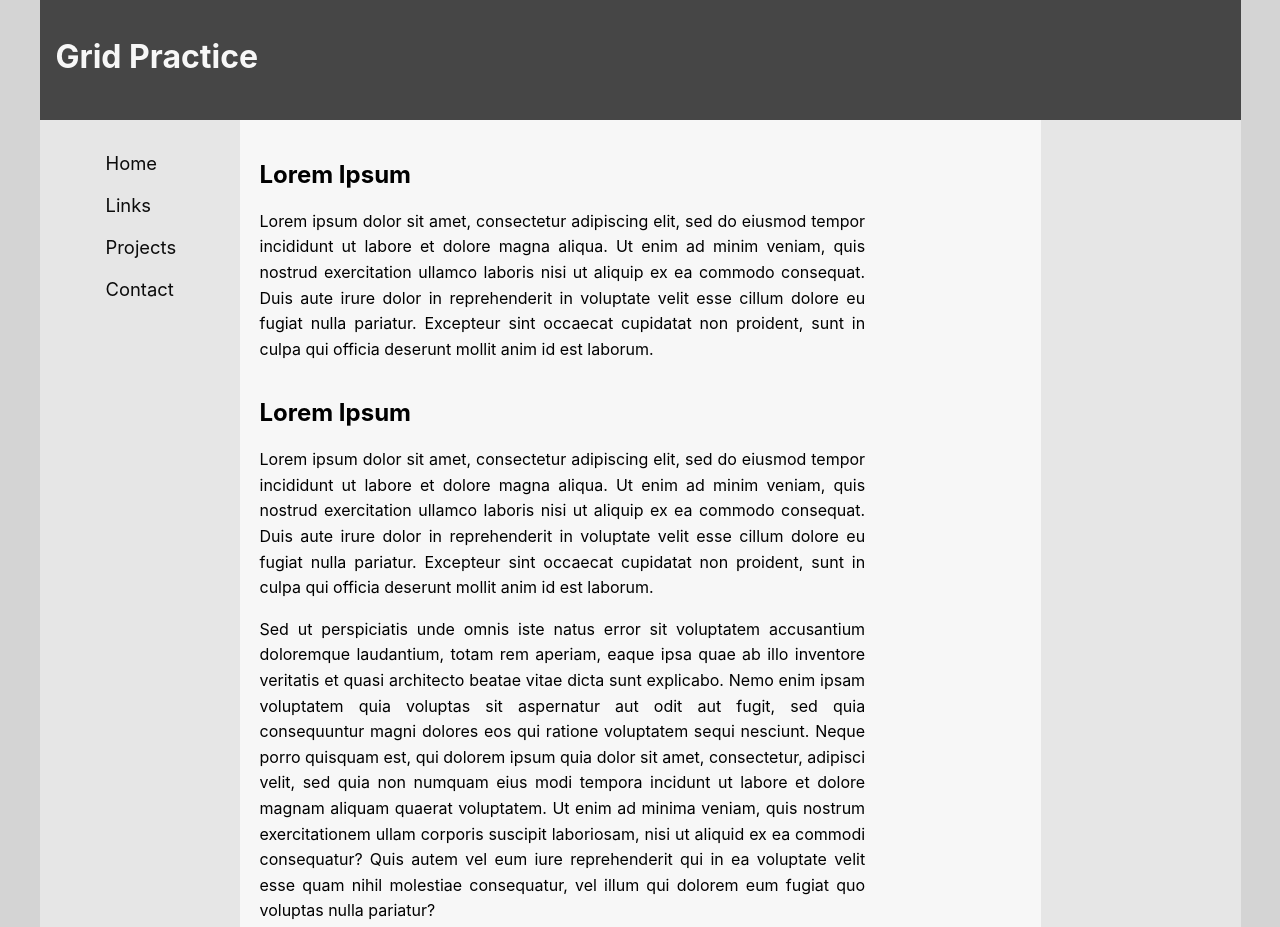
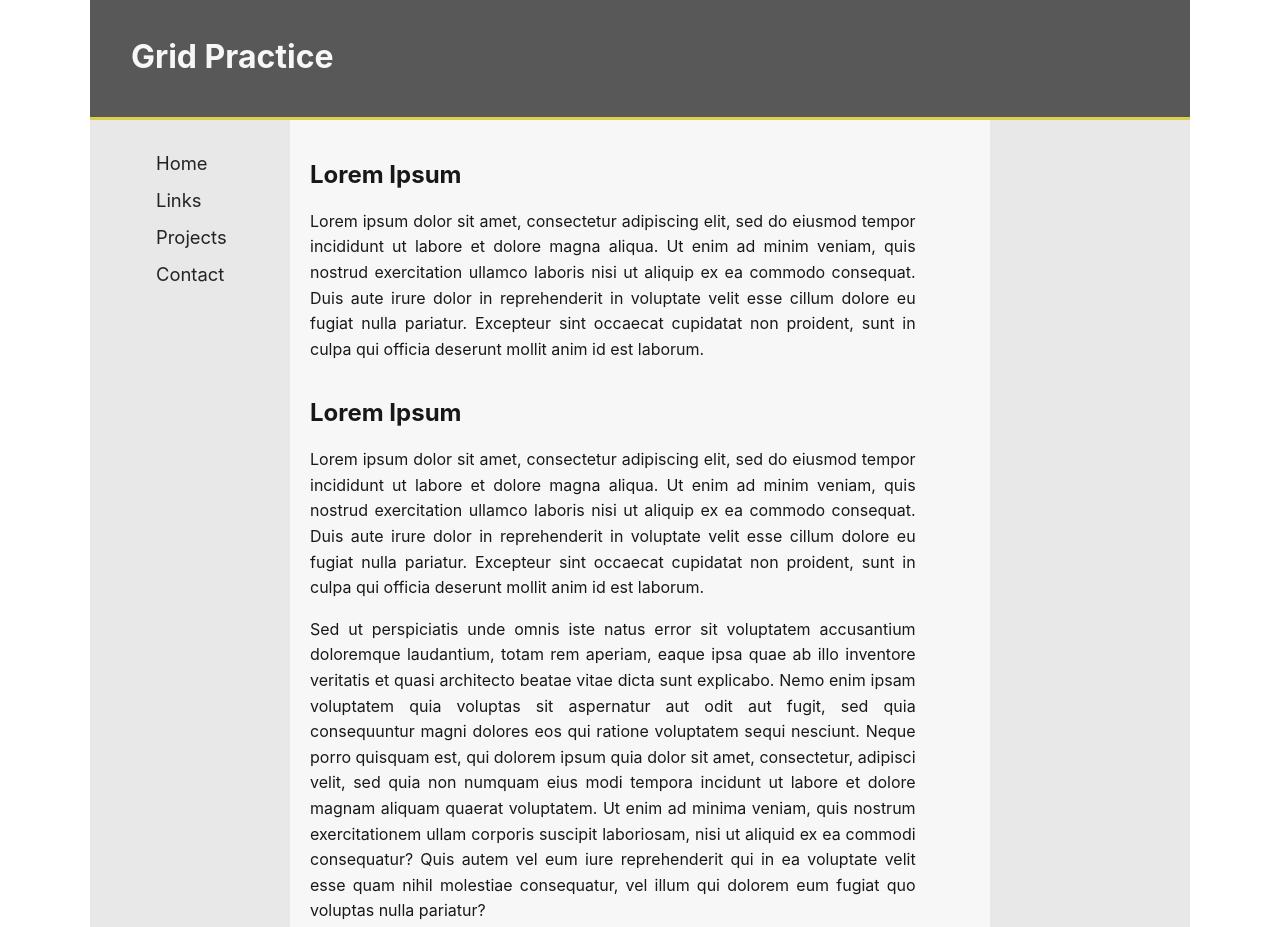
Before and after one commit to Fete82/Testlify, a plain HTML site: page index.html in a window 1280 px wide. Shown: the top 927 px of the page. Drawn offline with Linux system fonts and the light colour scheme.

Commit message:
Update main.css

```diff
--- a/styles/main.css
+++ b/styles/main.css
@@ -4,7 +4,11 @@ html {
 }
 body {
     margin: 0;
-    background-color: rgb(212, 212, 212)
+
+}
+
+h1 {
+    padding-left: 25px;
 }
 
 
@@ -22,7 +26,7 @@ ul {
 
 li {
     font-size: 115%;
-    padding-bottom: 20px;
+    padding-bottom: 15px;
 }
 
 
@@ -38,11 +42,12 @@ a:hover {
 
 .container {
     background-color: rgb(230, 230, 230);
-    max-width: 1201px;
+    max-width: 1100px;
     margin: auto;
     display: grid;
     grid-template-columns: 200px 5fr 200px;
     grid-template-rows: 120px 100px 3fr 200px;
+    opacity: 90%;
 }
 
 
@@ -54,6 +59,8 @@ a:hover {
     grid-column-end: 4;
     grid-row-start: 1;
     grid-row-end: 2;
+    /* KANSKE INTE JÄTTESNYGGT */
+    border-bottom: 3px solid rgb(216, 203, 58);
 }
 
 .navigation {
@@ -63,6 +70,10 @@ a:hover {
     grid-row-start: 2;
     grid-row-end: 3;
     padding-left: 25%;
+}
+
+.item {
+    border-bottom: 2px solid rgb(197, 197, 197);
 }
 
 /* nav bar will move to top when scaled down heavily */
```
